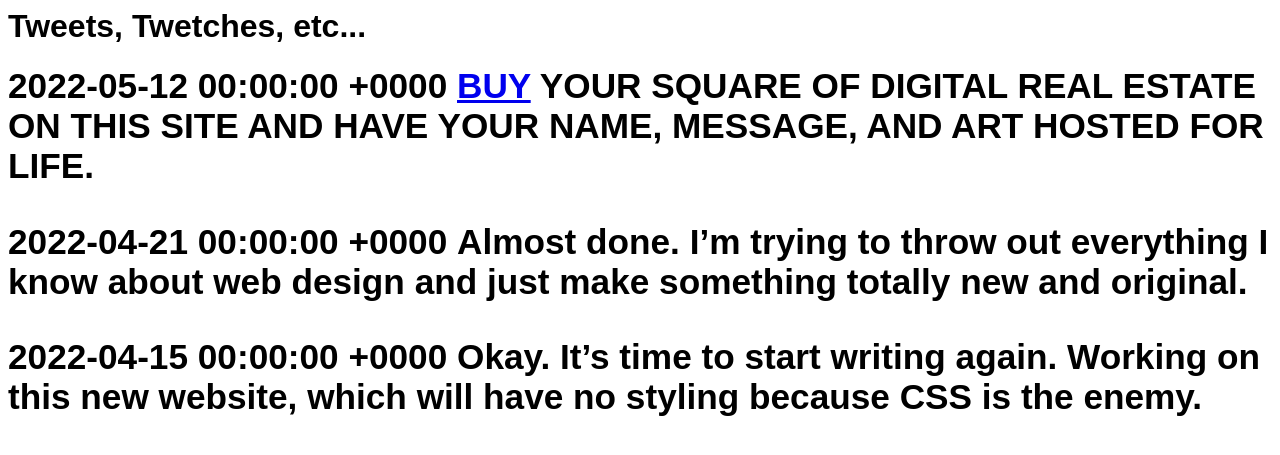
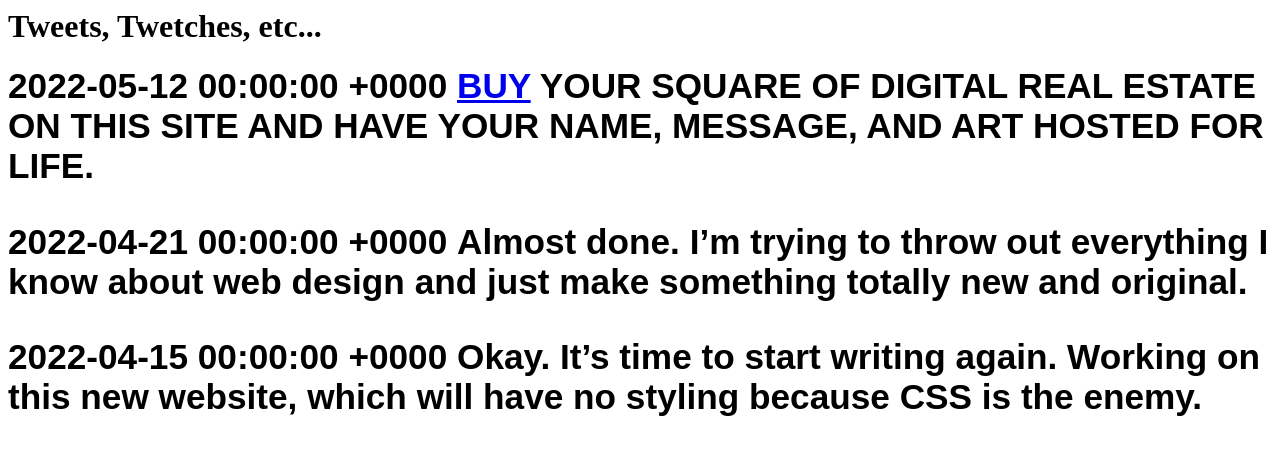
Before and after one commit to 0x000m/old, a Jekyll site: the page built from tweets.md, in a window 1280 px wide. Shown: the top 455 px of the page. Built offline with Jekyll 4.4.1, drawn with Linux system fonts in a browser that asks for light colours.

Commit message:
Update default.html

```diff
--- a/_layouts/default.html
+++ b/_layouts/default.html
@@ -1,7 +1,7 @@
 <html>
   <meta name="viewport" content="width=device-width, initial-scale=1">
   <head>
-    <style>img{max-width:100%;}a{color:default;}h1,h2,h3,h4,h5,h6{font-family:sans-serif;}b{font-family:sans-serif;}body{font-family:sans-serif;}.tweet p {display:inline;}.tweet{font-size:2.2em;font-weight:700;}.container{position:relative;color:#fff}.bottom-left{position:absolute;bottom:8px;left:16px}.top-left{position:absolute;top:8px;left:16px}.top-right{position:absolute;top:8px;right:16px}.bottom-right{position:absolute;bottom:8px;right:16px}.centered{position:absolute;top:50%;left:50%;transform:translate(-50%,-50%)}.column{float:left;width:33.33%;padding:5px}.row::after{content:"";clear:both;display:table}</style>
+    <style>img{max-width:100%;}a{color:default;}h1,h2,h3,h4,h5,h6{font-family:serif;}b{font-family:sans-serif;}body{font-family:sans-serif;}.tweet p {display:inline;}.tweet{font-size:2.2em;font-weight:700;}.container{position:relative;color:#fff}.bottom-left{position:absolute;bottom:8px;left:16px}.top-left{position:absolute;top:8px;left:16px}.top-right{position:absolute;top:8px;right:16px}.bottom-right{position:absolute;bottom:8px;right:16px}.centered{position:absolute;top:50%;left:50%;transform:translate(-50%,-50%)}.column{float:left;width:33.33%;padding:5px}.row::after{content:"";clear:both;display:table}</style>
    <!-- <style>
       body{font-family:serif;}main p{max-width:600px;}main{padding:20px;}.page-header{margin-bottom:35px;font-size:16px;}.page-teaser{margin-bottom:20px;}</style>-->
 
```
